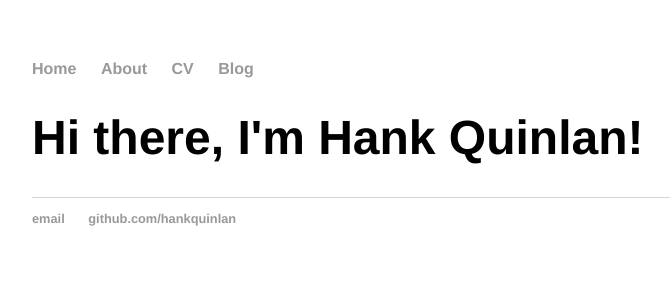
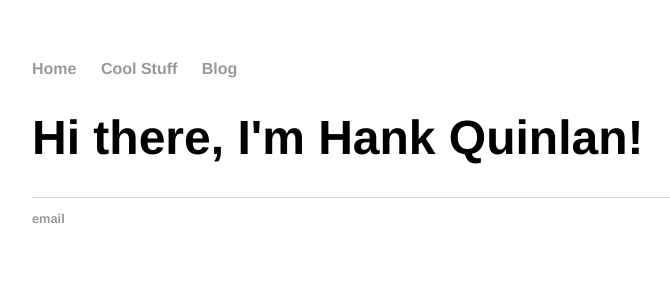
Before and after one commit to njayinthehouse/njayinthehouse.github.io, a Jekyll site: the page built from index.html, in a window 1280 px wide. Shown: the top 300 px of the page, without its empty margins (160-830 px from the left). Built offline with Jekyll 4.4.1, drawn with Linux system fonts in a browser that asks for light colours.

Commit message:
Small changes to default layout

```diff
--- a/_layouts/default.html
+++ b/_layouts/default.html
@@ -8,9 +8,8 @@
 		<body>
 			<nav>
 	    		<ul>
-	        		<li><a href="/">Home</a></li>
-		        	<li><a href="/about">About</a></li>
-	        		<li><a href="/cv">CV</a></li>
+	        		<li><a href="/index">Home</a></li>
+                    <li><a href="/topics">Cool Stuff</a></li>
 	        		<li><a href="/blog">Blog</a></li>
 	    		</ul>
 			</nav>
@@ -21,8 +20,7 @@
 			</div><!-- /.container -->
 			<footer>
 	    		<ul>
-	        		<li><a href="mailto:hankquinlanhub@gmail.com">email</a></li>
-	        		<li><a href="https://github.com/hankquinlan">github.com/hankquinlan</a></li>
+	        		<li><a href="mailto:nitinjohnraj@gmail.com">email</a></li>
 				</ul>
 			</footer>
 		</body>
```
